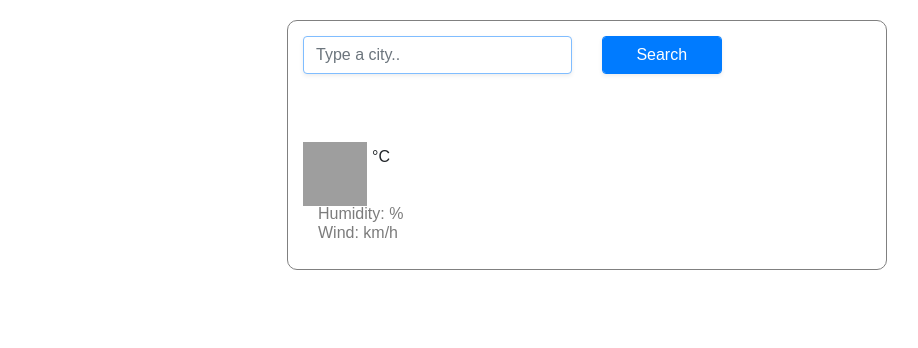
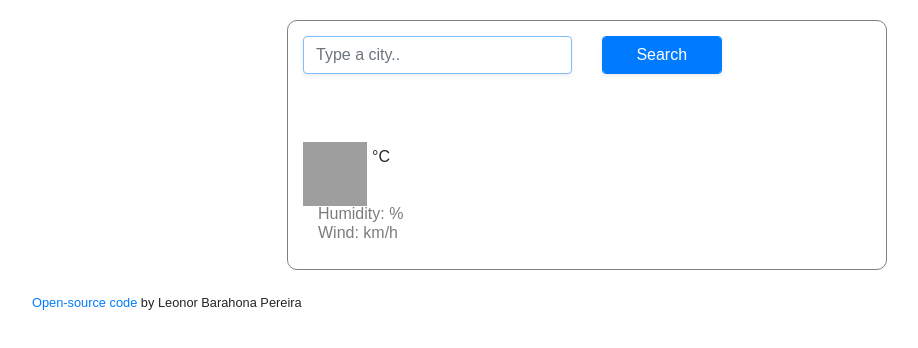
Before and after one commit to leonorbarahona/MyWeatherAppProject, a plain HTML site: page index.html in a window 1280 px wide. Shown: the whole page, without its empty margins (53-971 px from the left). Drawn offline with nearby package versions, Linux system fonts and the light colour scheme; no server answers; grey boxes are pictures that could not be loaded.

Commit message:
Update index.html

```diff
--- a/index.html
+++ b/index.html
@@ -70,8 +70,14 @@
 
         </div>
         </div>
-        <small
-          Open-source code by Leonor Barahona Pereira></small>
+        <small>
+          <a
+            href="https://github.com/leonorbarahona/MyWeatherAppProject"
+            target="_blank"
+            >Open-source code</a
+          >
+          by Leonor Barahona Pereira
+        </small>
       </div>
     </div>
     <script src="src/index.js"></script>
```
